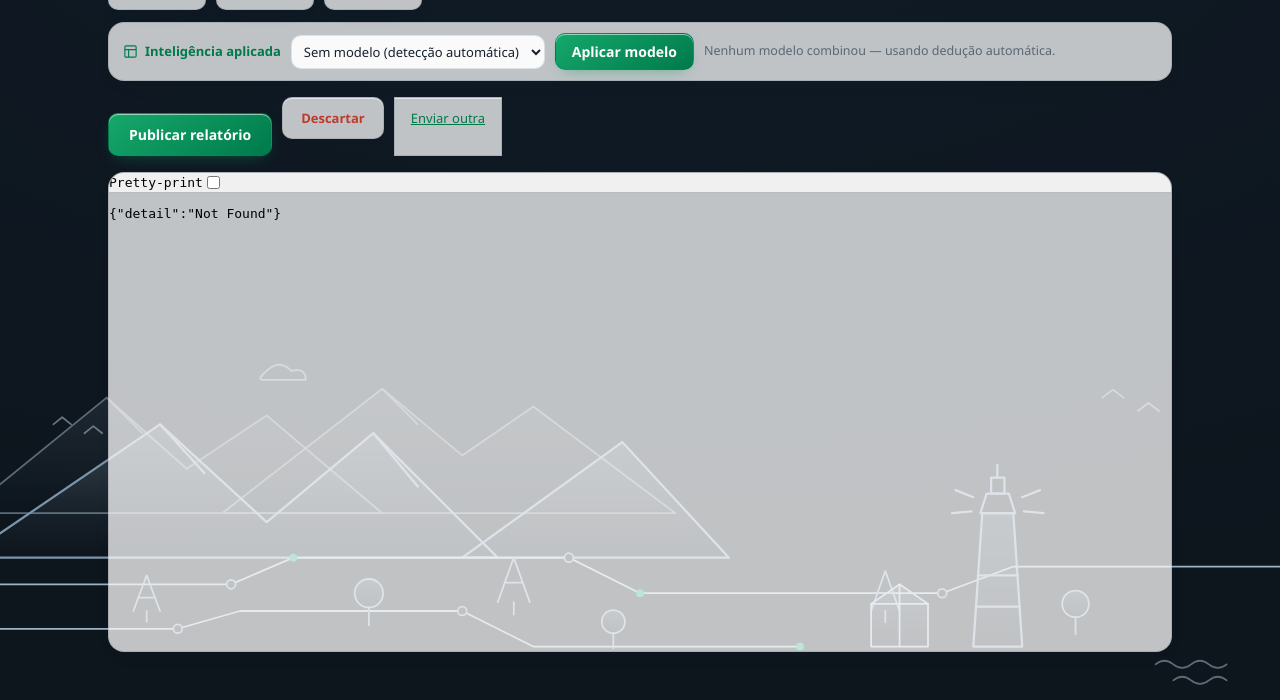
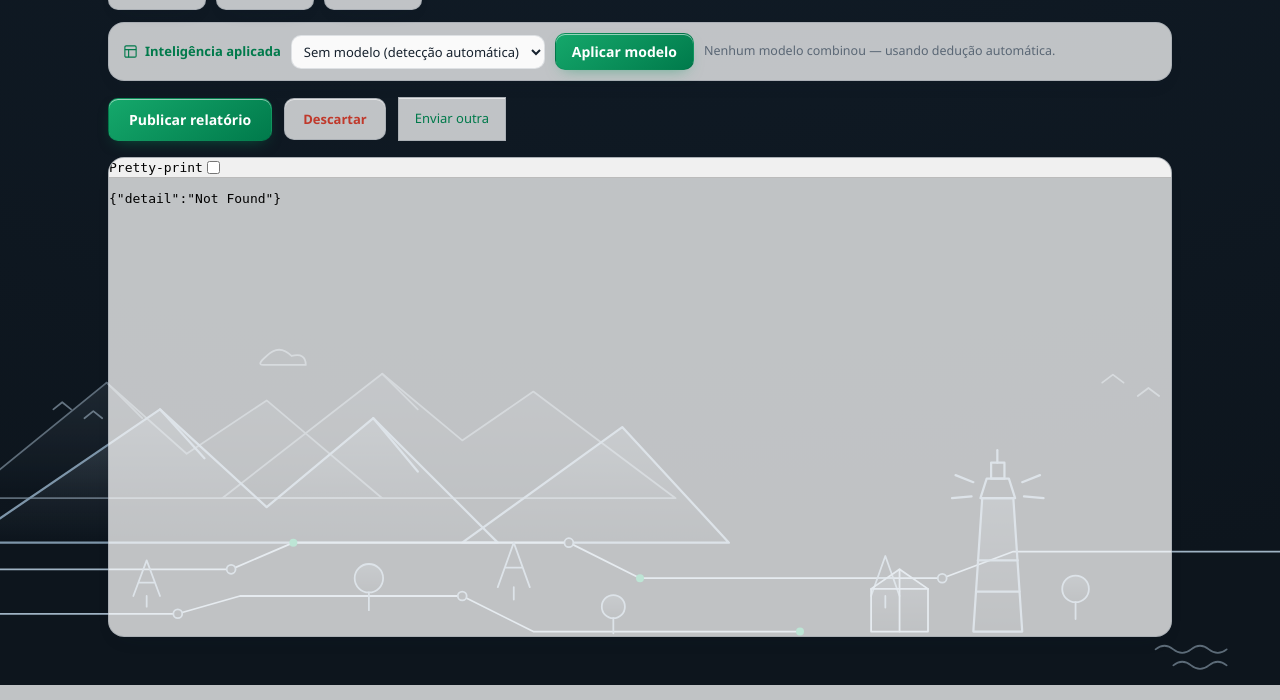
Before and after one commit to Dougcct/Analise-de-Planilhas, a FastAPI app: template templates/web/previa.html in a window 1280 px wide. Shown: the part 127-827 px from the top of the page. Run offline with FastAPI, Linux system fonts and the light colour scheme; the template is opened without the code that fills it, so the values that code supplies are empty; parts of the project's set-up code (start-up, migrations or seed data) failed here and were passed over; some libraries are stand-ins or nearby versions.

Commit message:
UI: alinha verticalmente os botões de ação na prévia

```diff
--- a/templates/web/previa.html
+++ b/templates/web/previa.html
@@ -14,7 +14,9 @@
   .modelo-previa .rot-modelo{display:inline-flex;align-items:center;gap:7px;font-weight:700;color:var(--marca-escura);font-size:13px}
   .leg-situacao{display:flex;gap:14px;flex-wrap:wrap;margin:8px 0 2px;font-size:12px;color:var(--apoio)}
   .leg-situacao .selo{margin-right:4px}
-  .acoes-previa{display:flex;gap:10px;flex-wrap:wrap;margin:16px 0}
+  .acoes-previa{display:flex;align-items:center;gap:12px;flex-wrap:wrap;margin:16px 0}
+  .acoes-previa form.inline{margin:0;display:inline-flex;align-items:center}
+  .acoes-previa button,.acoes-previa a{margin:0;display:inline-flex;align-items:center;text-decoration:none}
   .rel-caixa{position:relative;margin-top:4px}
   iframe.relatorio{width:100%;height:calc(100vh - 320px);min-height:420px;border:1px solid var(--borda);
     border-radius:var(--raio);background:var(--superficie);box-shadow:var(--sombra);display:block}
```
